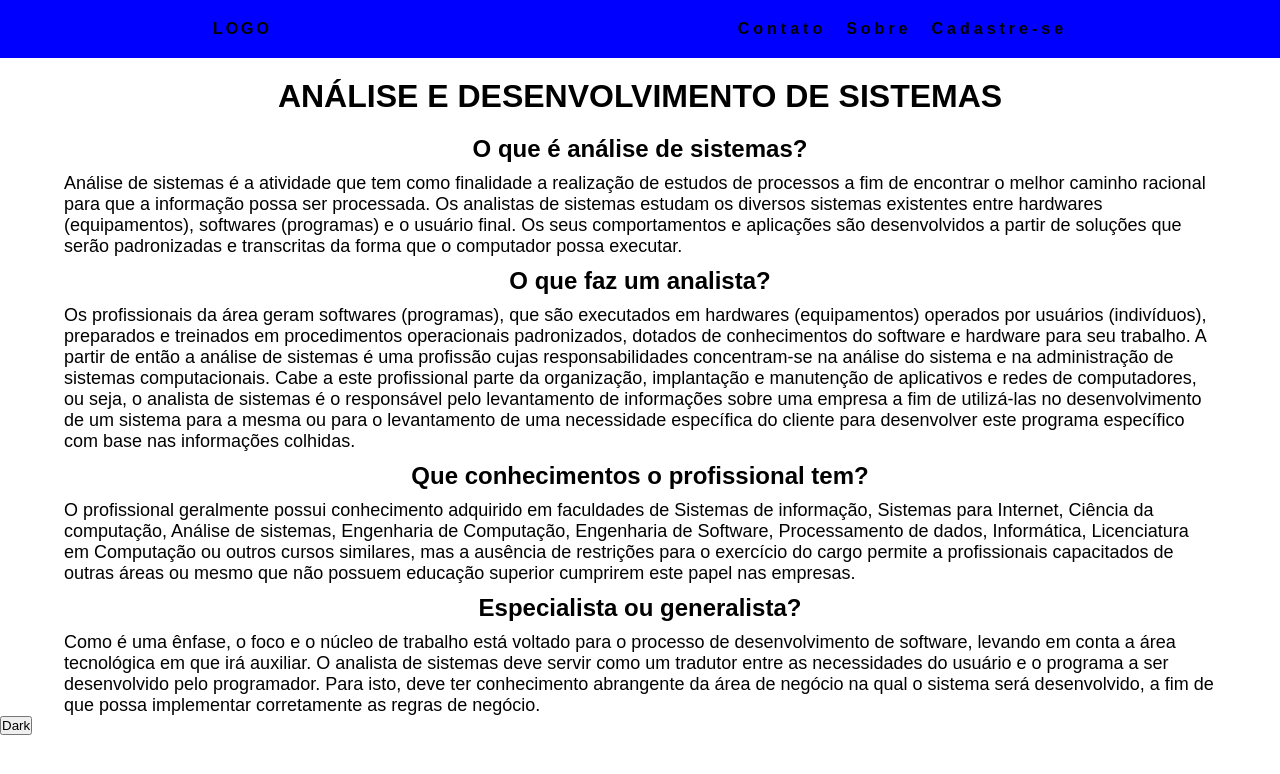
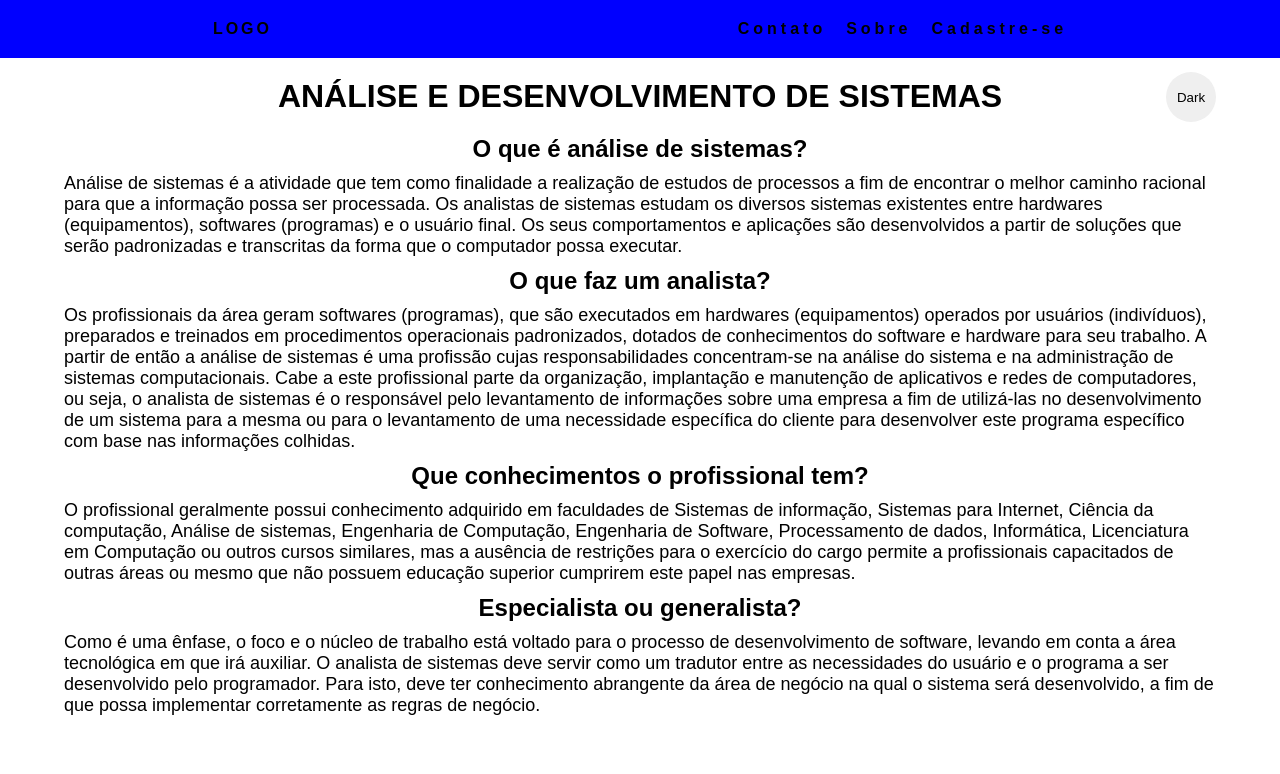
Before and after one commit to EliasNetoDev/dark-theme, a plain HTML site: page index.html in a window 1280 px wide. Drawn offline with Linux system fonts and the light colour scheme.

Commit message:
estilizando o botão

```diff
--- a/style.css
+++ b/style.css
@@ -62,3 +62,13 @@ a:hover{
     max-width: 90%;
     margin: 0 auto
 }
+
+.btn{
+    position: absolute;
+    top: 72px;
+    right: 64px;
+    width: 50px;
+    height: 50px;
+    border-radius: 50%;
+    border: none;
+}
```
